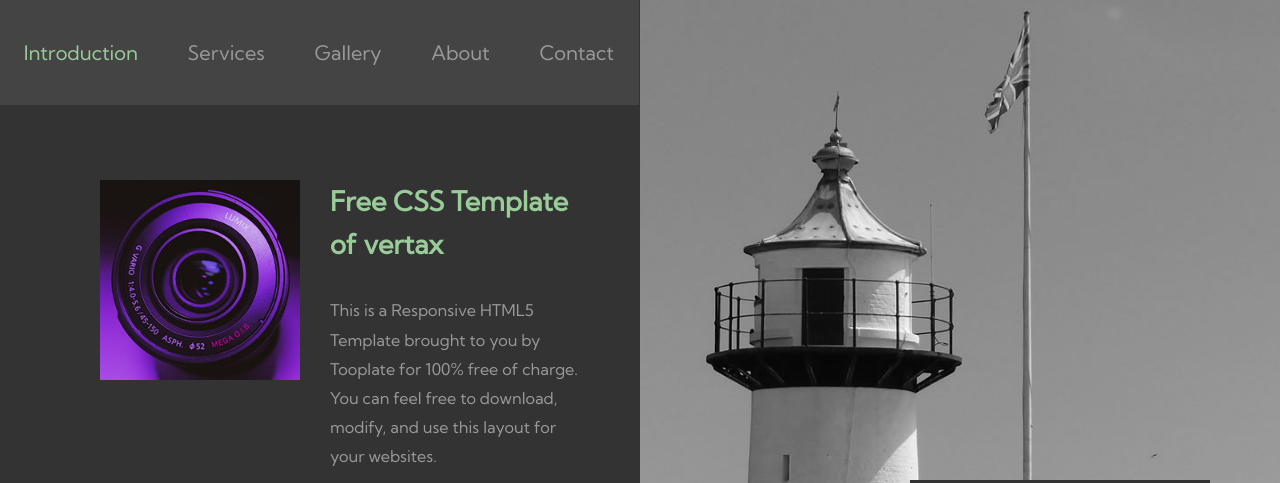
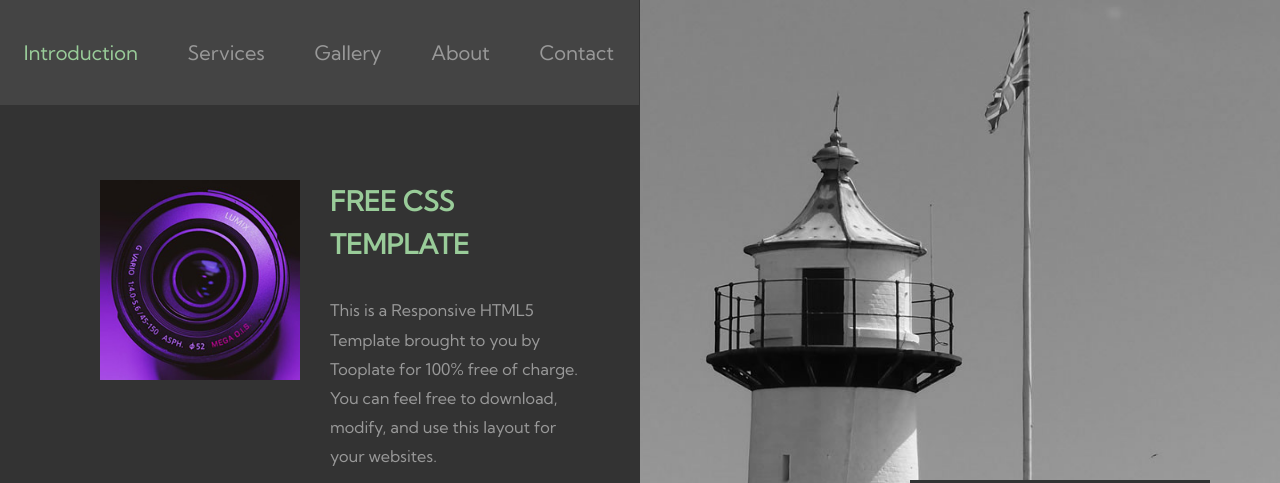
Before and after one commit to anbarasananbu1621/new-project-005, a plain HTML site: page index.html in a window 1280 px wide. Shown: the top 483 px of the page. Drawn offline with Linux system fonts and the light colour scheme.

Commit message:
Update index.html change

```diff
--- a/index.html
+++ b/index.html
@@ -75,7 +75,7 @@ https://www.tooplate.com/view/2124-vertex
                 <div class="tm-media">
                     <img src="img/gallery/tn/img-11.jpg" alt="Intro image">
                     <div class="tm-media-body">
-                        <h2><a href="#" class="tm-text-primary">Free CSS Template of vertax</a></h2>
+                        <h2><a href="#" class="tm-text-primary">FREE CSS TEMPLATE</a></h2>
                         <p class="tm-mb-20 tm-text-small">
                             This is a Responsive HTML5 Template brought to you by Tooplate for
                             100% free of charge. You can feel free to download, modify, and
```
